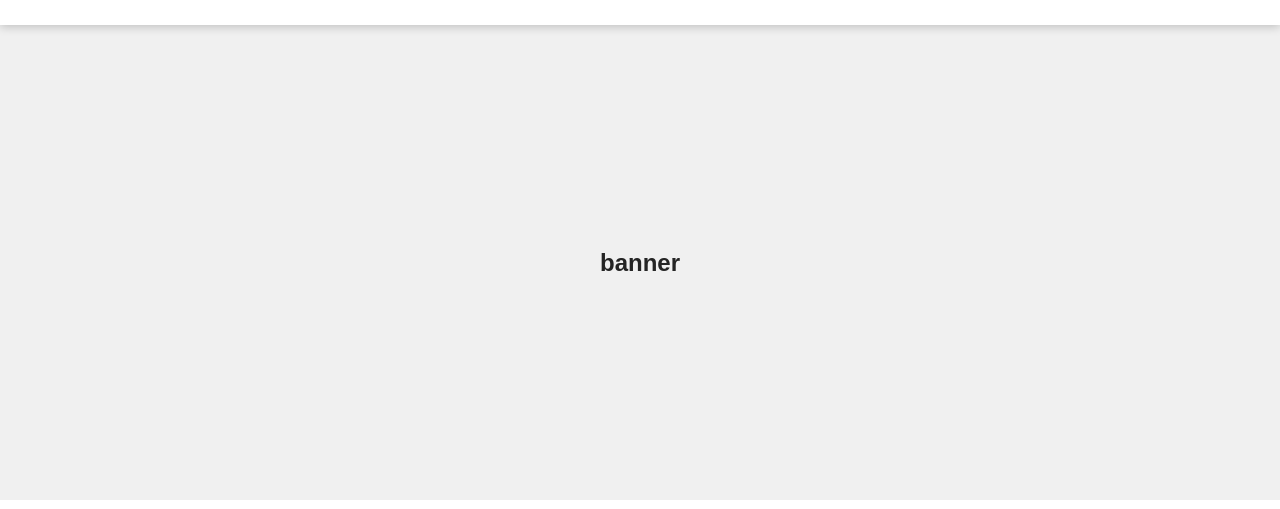
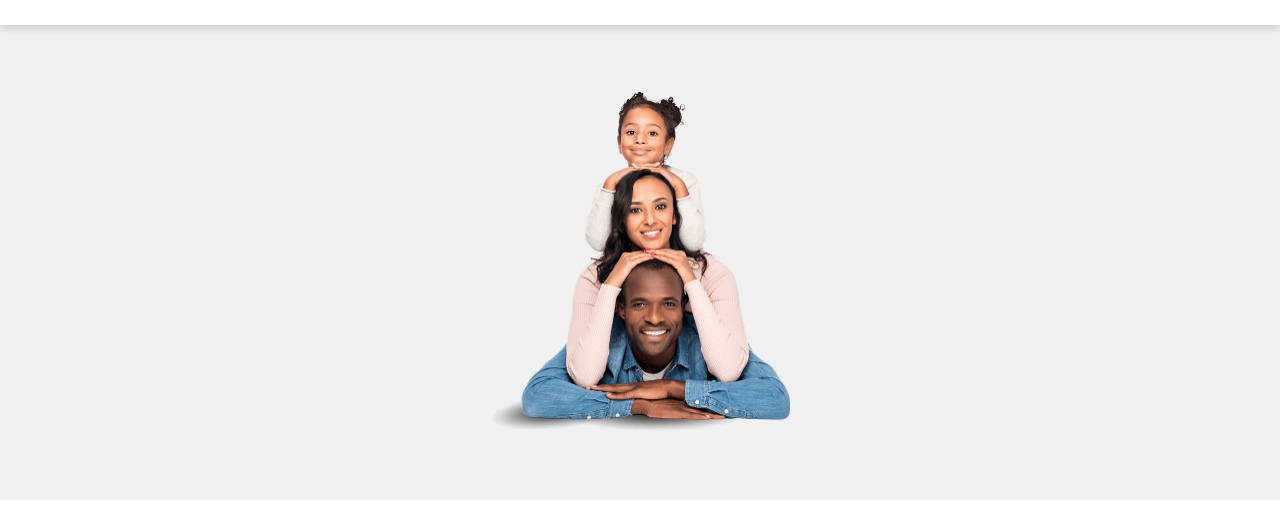
Before and after one commit to MatheusHonorato/project-glaidson, a plain HTML site: page index.html in a window 1280 px wide. Shown: the part 73-582 px from the top of the page. Drawn offline with Linux system fonts and the light colour scheme.

Commit message:
add image family

```diff
--- a/css/style.css
+++ b/css/style.css
@@ -230,6 +230,14 @@ footer, footer ul {
     cursor: pointer;
 }
 
+#family_img {
+    display: inline-block;
+}
+
+.text-center {
+    text-align: center;
+}
+
 @media (min-width: 1200px) {
     .container {
         max-width: 1140px;
--- a/index.html
+++ b/index.html
@@ -40,8 +40,8 @@
         </nav>
     </header>
     <section id="banner">
-        <div class="block">
-            <h1>banner</h1>
+        <div class="block text-center">
+            <img id="family_img" src="./img/Familia.png" width="300px">
         </div>
     </section>
     <section id="about">
```
Also changed, not shown: img/Familia.png (added).
